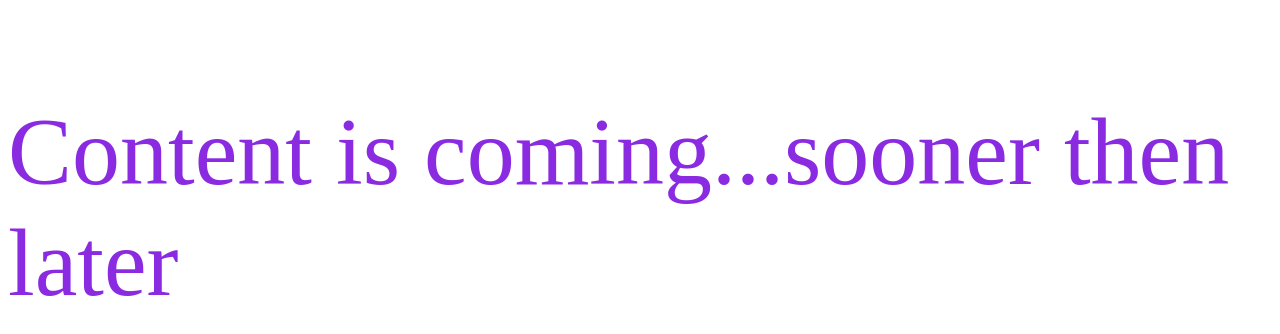
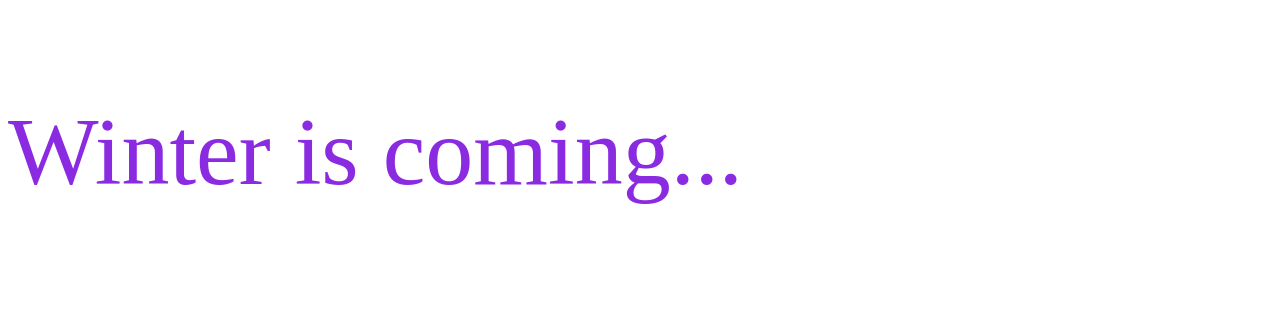
Before and after one commit to eapostol/.github.io, a plain HTML site: page index.html in a window 1280 px wide. Drawn offline with Linux system fonts and the light colour scheme.

Commit message:
I updated the file

```diff
--- a/index.html
+++ b/index.html
@@ -4,6 +4,6 @@
         <title>welcome to my github homepage!</title>
     </head>
     <body>
-        <p style="font-size: 1in; color: blueviolet;">Content is coming...sooner then later</p>
+        <p style="font-size: 1in; color: blueviolet;">Winter is coming...</p>
     </body>
 </html>
```
